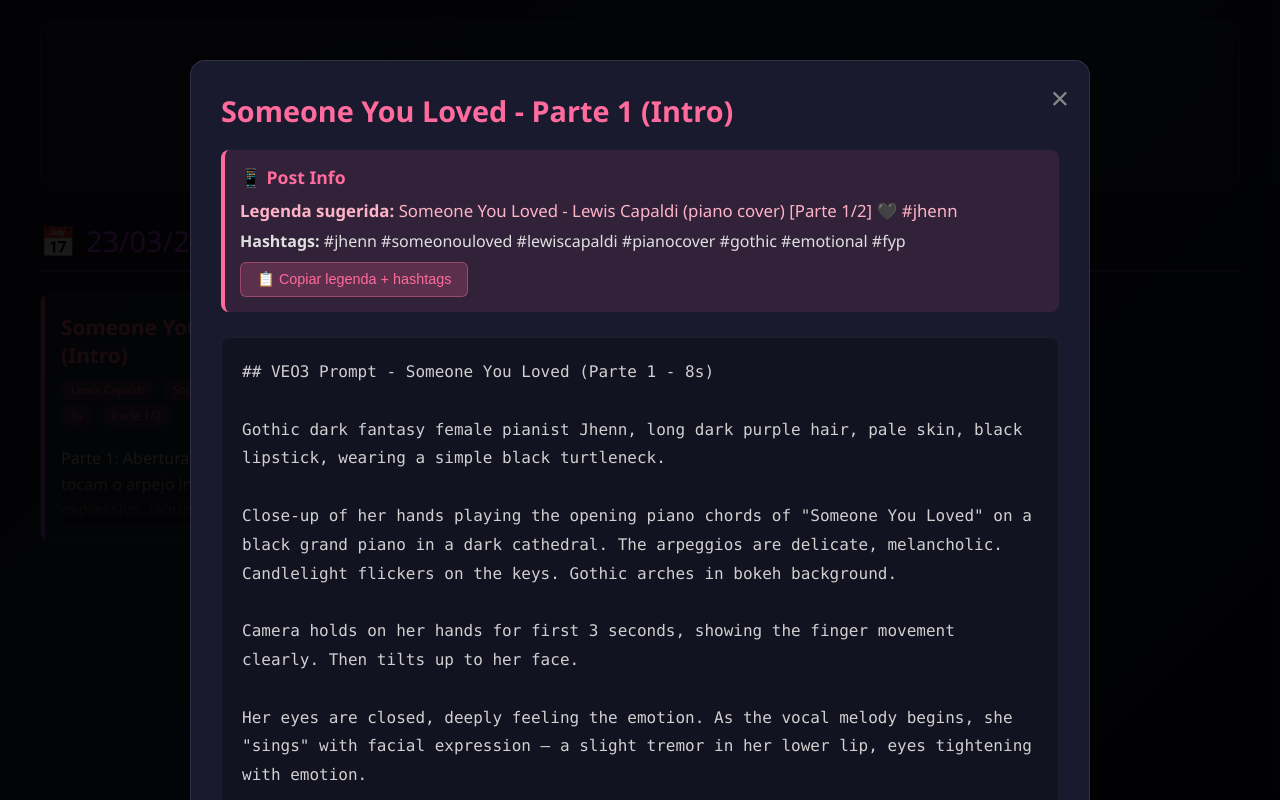
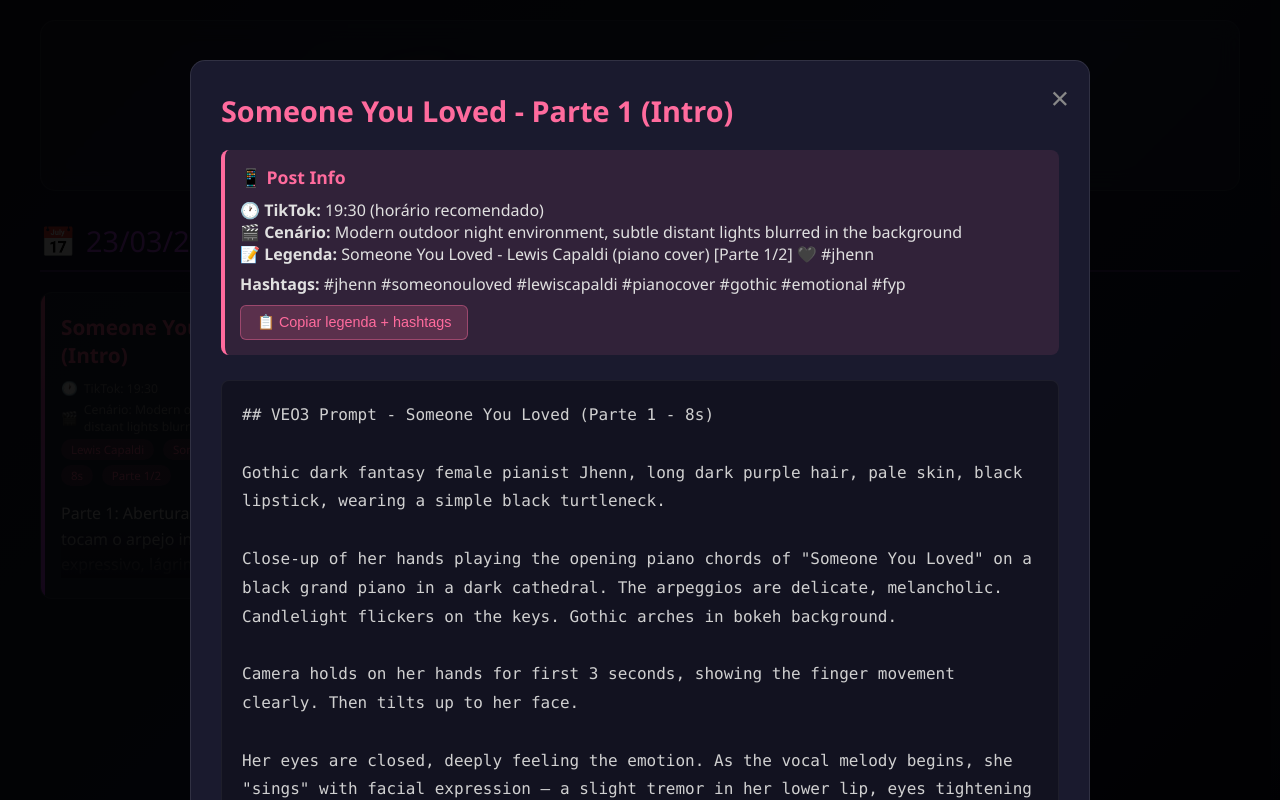
Before and after one commit to LucianoNeo/jhenn-prompts, a plain HTML site: page index.html in a window 1280 px wide. Both pictures are taken after a click on the element 233 px from the left and 417 px from the top of the page. Drawn offline with Linux system fonts and the light colour scheme.

Commit message:
Otimiza site: adiciona horário TikTok e cenário atual em cada prompt. Someone You Loved usa modern outdoor night environment e post às 19:30.

```diff
--- a/index.html
+++ b/index.html
@@ -88,7 +88,17 @@
         .prompt-meta {
             color: #888;
             font-size: 0.9em;
-            margin-bottom: 15px;
+            margin-bottom: 10px;
+        }
+        .prompt-meta .meta-item {
+            display: flex;
+            align-items: center;
+            gap: 6px;
+            margin-bottom: 4px;
+            font-size: 0.85em;
+        }
+        .prompt-meta .meta-icon {
+            font-size: 1.1em;
         }
         .prompt-preview {
             color: #ccc;
@@ -216,7 +226,18 @@
             <h2 id="modalTitle"></h2>
             <div class="modal-meta">
                 <h3>📱 Post Info</h3>
-                <p><strong>Legenda sugerida:</strong> <span id="modalPostTitle"></span></p>
+                <div class="meta-item">
+                    <span class="meta-icon">🕐</span>
+                    <span><strong>TikTok:</strong> <span id="modalTikTokTime"></span> (horário recomendado)</span>
+                </div>
+                <div class="meta-item">
+                    <span class="meta-icon">🎬</span>
+                    <span><strong>Cenário:</strong> <span id="modalScene"></span></span>
+                </div>
+                <div class="meta-item">
+                    <span class="meta-icon">📝</span>
+                    <span><strong>Legenda:</strong> <span id="modalPostTitle"></span></span>
+                </div>
                 <div style="margin-top: 8px;"><strong>Hashtags:</strong> <span id="modalHashtags"></span></div>
                 <button class="copy-btn" onclick="copyPostInfo()">📋 Copiar legenda + hashtags</button>
             </div>
@@ -255,7 +276,9 @@
 This is PART 1 of 2.`,
                     metadata: {
                         postTitle: "Someone You Loved - Lewis Capaldi (piano cover) [Parte 1/2] 🖤 #jhenn",
-                        hashtags: "#jhenn #someonouloved #lewiscapaldi #pianocover #gothic #emotional #fyp"
+                        hashtags: "#jhenn #someonouloved #lewiscapaldi #pianocover #gothic #emotional #fyp",
+                        tiktok_time: "19:30",
+                        scene: "Modern outdoor night environment, subtle distant lights blurred in the background"
                     }
                 },
                 {
@@ -284,7 +307,9 @@
 This is PART 2 of 2.`,
                     metadata: {
                         postTitle: "Someone You Loved - Lewis Capaldi (piano cover) [Parte 2/2] 🖤 #jhenn",
-                        hashtags: "#jhenn #someonouloved #lewiscapaldi #pianocover #gothic #emotional #fyp"
+                        hashtags: "#jhenn #someonouloved #lewiscapaldi #pianocover #gothic #emotional #fyp",
+                        tiktok_time: "19:30",
+                        scene: "Modern outdoor night environment, subtle distant lights blurred in the background"
                     }
                 }
             ]
@@ -318,7 +343,17 @@
                 card.innerHTML = `
                     <div class="prompt-title">${prompt.title}</div>
                     <div class="prompt-meta">
-                        ${prompt.tags.map(t => `<span class="tag">${t}</span>`).join(' ')}
+                        <div class="meta-item">
+                            <span class="meta-icon">🕐</span>
+                            <span>TikTok: ${prompt.metadata.tiktok_time || '19:00-20:00'}</span>
+                        </div>
+                        <div class="meta-item">
+                            <span class="meta-icon">🎬</span>
+                            <span>Cenário: ${prompt.metadata.scene || 'Gothic cathedral'}</span>
+                        </div>
+                        <div>
+                            ${prompt.tags.map(t => `<span class="tag">${t}</span>`).join(' ')}
+                        </div>
                     </div>
                     <div class="prompt-preview">${prompt.preview}</div>
                 `;
@@ -334,6 +369,11 @@
             document.getElementById('modalTitle').textContent = prompt.title;
             document.getElementById('modalPostTitle').textContent = prompt.metadata.postTitle;
             document.getElementById('modalHashtags').textContent = prompt.metadata.hashtags;
+            // Novos campos
+            const timeEl = document.getElementById('modalTikTokTime');
+            if (timeEl) timeEl.textContent = prompt.metadata.tiktok_time || '19:00-20:00 (padrão)';
+            const sceneEl = document.getElementById('modalScene');
+            if (sceneEl) sceneEl.textContent = prompt.metadata.scene || 'Gothic cathedral, candlelight';
             document.getElementById('modalBody').textContent = prompt.content;
             document.getElementById('promptModal').style.display = 'block';
         }
```
